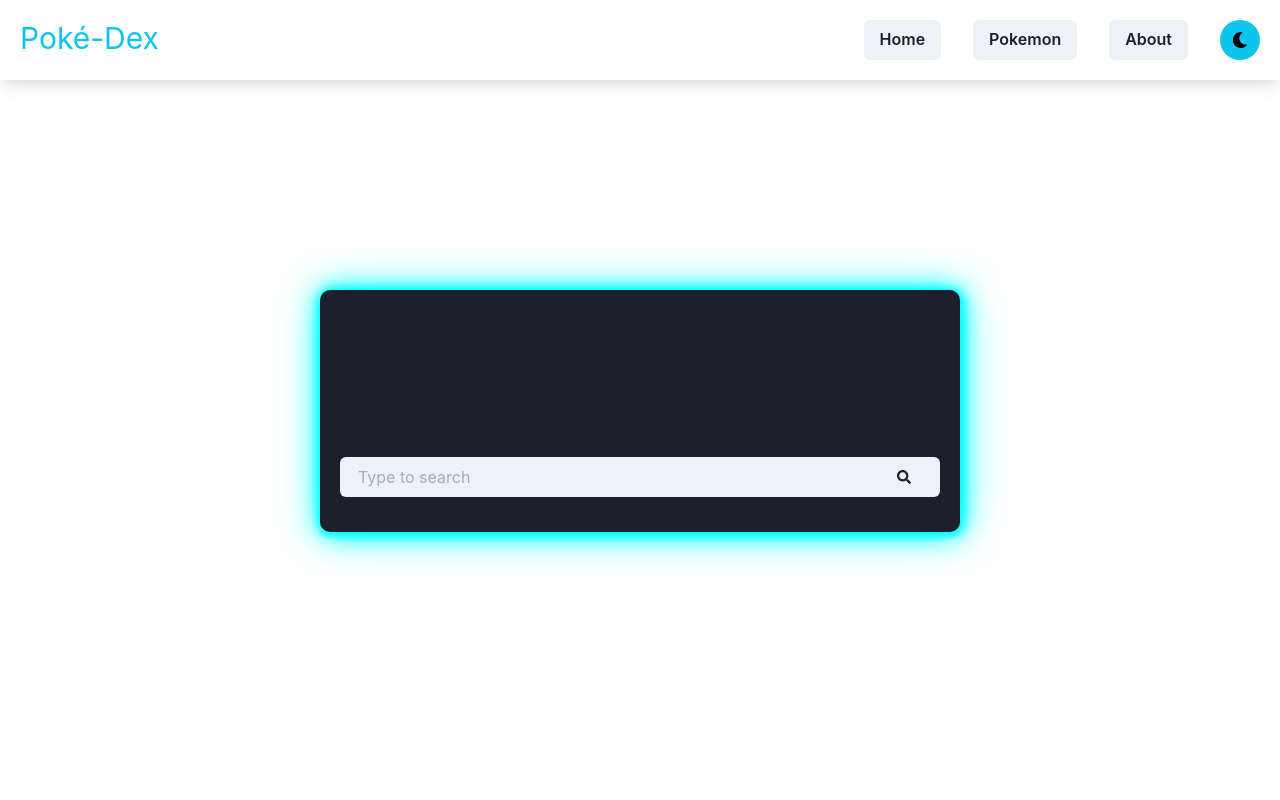
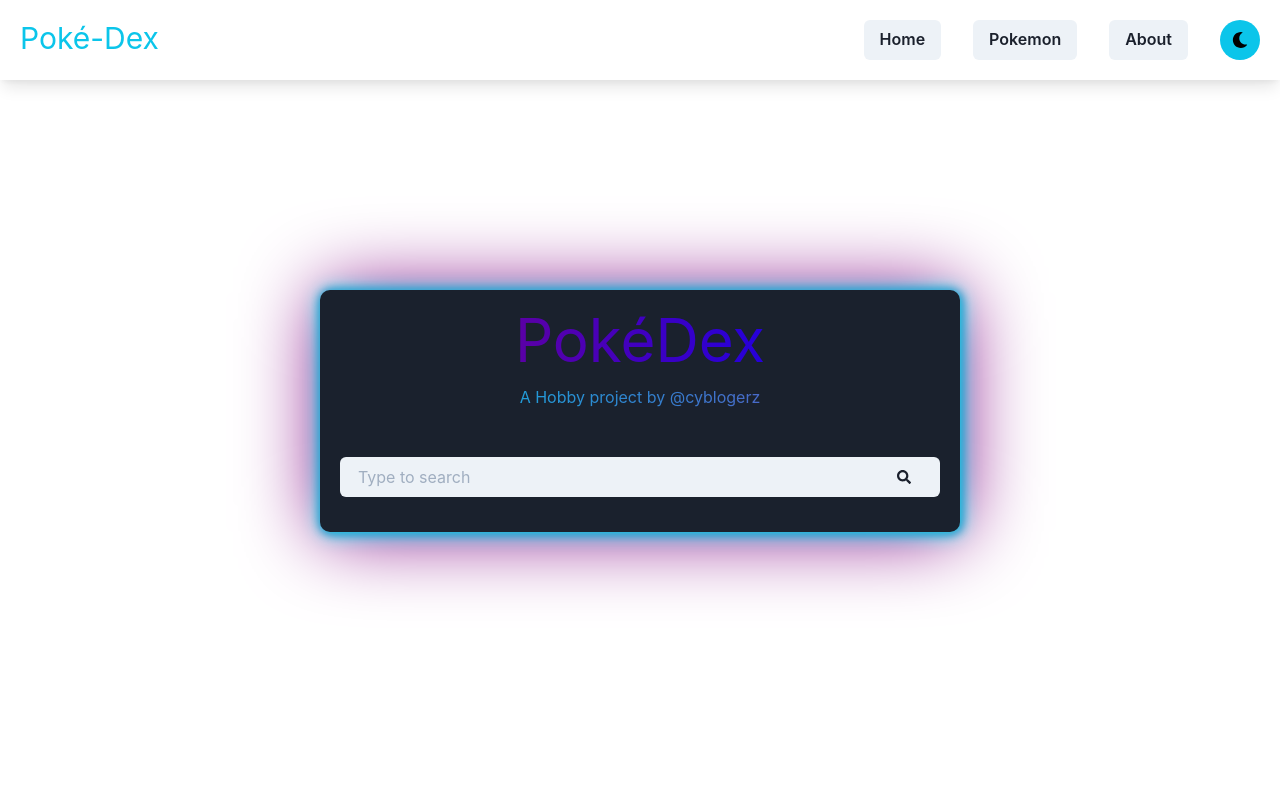
Before and after one commit to cyblogerz/Poke-Dex, a React (Create React App) app: page / in a window 1280 px wide. Shown: the top 800 px of the page. Built offline with nearby package versions, Linux system fonts and the light colour scheme.

Commit message:
Update Welcome.jsx

```diff
--- a/src/components/Welcome.jsx
+++ b/src/components/Welcome.jsx
@@ -4,7 +4,7 @@
 
 function Welcome(props) {
   return <Box bg={'#1a212d'} borderRadius={'10px'} position={'absolute'} p={'20px'}
-  boxShadow={'1px 1px 10px cyan,1px 1px 10px cyan,1px 1px 20px cyan,1px 1px 40px cyan;'}
+  boxShadow={'1px 1px 10px cyan,1px 1px 10px purple,1px 1px 20px cyan,1px 1px 80px purple;'}
 
      left={'0'} right={'0'}
      top={'18%'}
@@ -13,10 +13,11 @@
   >
     <Flex direction={'column'} pb={'3rem'} >
       <Heading size={'3xl'} textAlign={'center'} pb={'15px'}
-       fontWeight={'400'}
+       fontWeight={'400'} bgGradient={'linear(to-r,purple,blue,)'} bgClip={'text'}
 
       >PokéDex</Heading>
-      <Text textAlign={'center'}>A Hobby project by @cyblogerz</Text>
+      <Text textAlign={'center'} bgGradient={'linear(to-r,cyan.400,blue.500,purple.600)'} bgClip={'text'}
+      fontWeight={'400'}>A Hobby project by @cyblogerz</Text>
       </Flex>
 
       <SearchInput />
```
